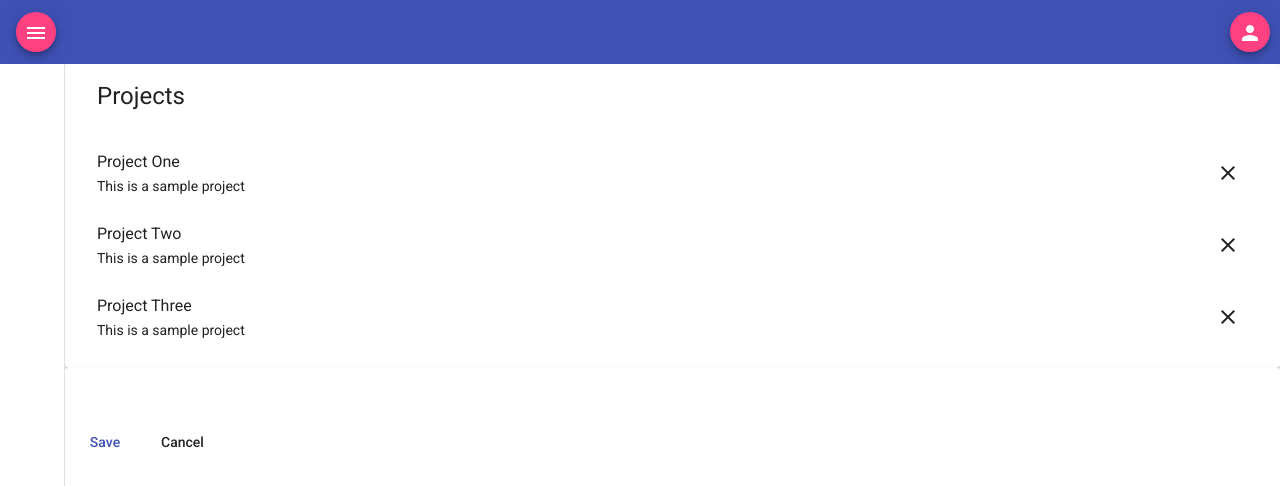
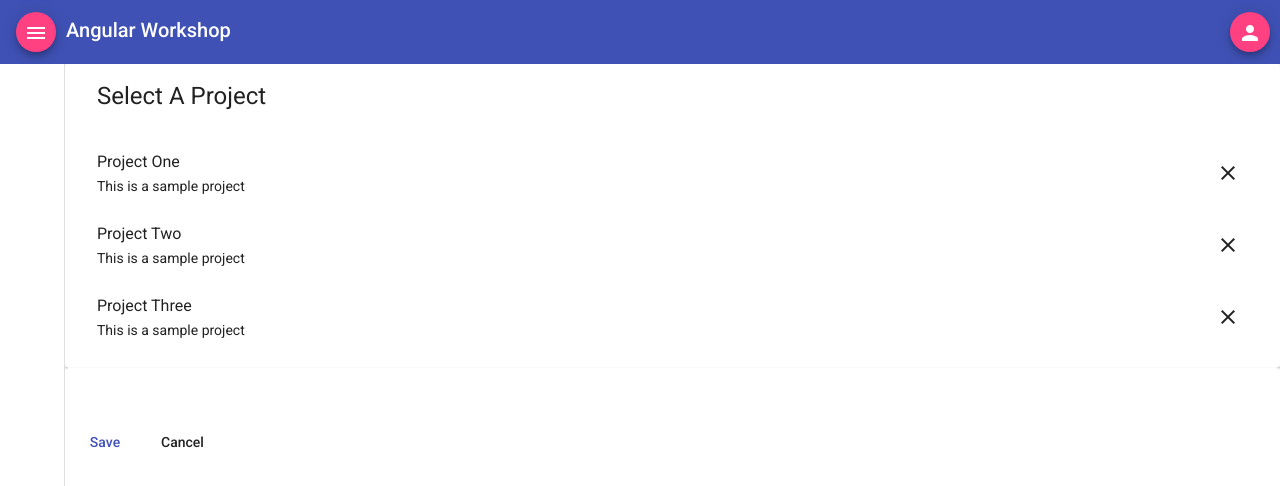
Before and after one commit to joeldmyers/angular-review, an Angular app in the folder angular-core-workshop/: page /projects in a window 1280 px wide. Shown: the top 486 px of the page. Built offline with nearby package versions, Linux system fonts and the light colour scheme.

Commit message:
some minor changes - sidebar nav toggle and dynamic title update

```diff
--- a/angular-core-workshop/apps/angular-core-workshop/src/app/app.component.html
+++ b/angular-core-workshop/apps/angular-core-workshop/src/app/app.component.html
@@ -1,13 +1,13 @@
 <mat-toolbar class="mat-elevation-z4" color="primary">
   <span>
-    <button mat-mini-fab>
+    <button (click)="sidenav.toggle()" mat-mini-fab>
       <mat-icon>menu</mat-icon>
     </button>
     <span class="logo">
       <!-- <img alt="Logo" src="assets/logo.png"> -->
     </span>
     <span class="title">
-      <!-- TITLE -->
+      {{ title }}
     </span>
   </span>
   <span class="spacer"></span>
--- a/angular-core-workshop/apps/angular-core-workshop/src/app/app.component.scss
+++ b/angular-core-workshop/apps/angular-core-workshop/src/app/app.component.scss
@@ -20,7 +20,9 @@ button.login {
   align-items: center;
   justify-content: center;
 }
-
+.title {
+  margin-left: 5px;
+}
 header {
   background-color: #143055;
   color: white;
--- a/angular-core-workshop/apps/angular-core-workshop/src/app/app.component.ts
+++ b/angular-core-workshop/apps/angular-core-workshop/src/app/app.component.ts
@@ -6,5 +6,5 @@ import { Component } from '@angular/core';
   styleUrls: ['./app.component.scss']
 })
 export class AppComponent {
-  title = 'angular-core-workshop';
+  title = 'Angular Workshop';
 }
--- a/angular-core-workshop/apps/angular-core-workshop/src/app/projects/projects.component.html
+++ b/angular-core-workshop/apps/angular-core-workshop/src/app/projects/projects.component.html
@@ -4,7 +4,10 @@
     <mat-card>
       <mat-card-header>
         <mat-card-title>
-          <h1>Projects</h1>
+          <h1>
+            <span *ngIf="selectedProject">{{ selectedProject.title }}</span>
+            <span *ngIf="!selectedProject">Select A Project</span>
+          </h1>
         </mat-card-title>
       </mat-card-header>
       <mat-card-content>
```
